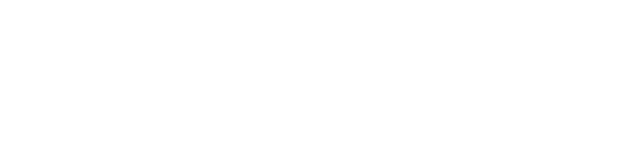
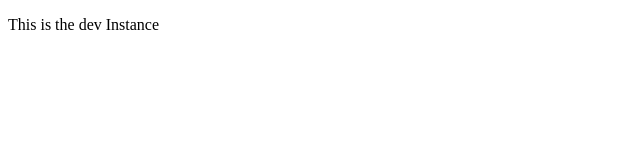
Before and after one commit to Rishab789/gitpractice1, a plain HTML site: page index.html in a window 1280 px wide. Shown: the whole page, without its empty margins (0-640 px from the left). Drawn offline with Linux system fonts and the light colour scheme.

Commit message:
first commit in dev

```diff
--- a/index.html
+++ b/index.html
@@ -6,6 +6,7 @@
     <title>Document</title>
 </head>
 <body>
+    <p>This is the dev Instance</p>
 
 </body>
 </html>
```
